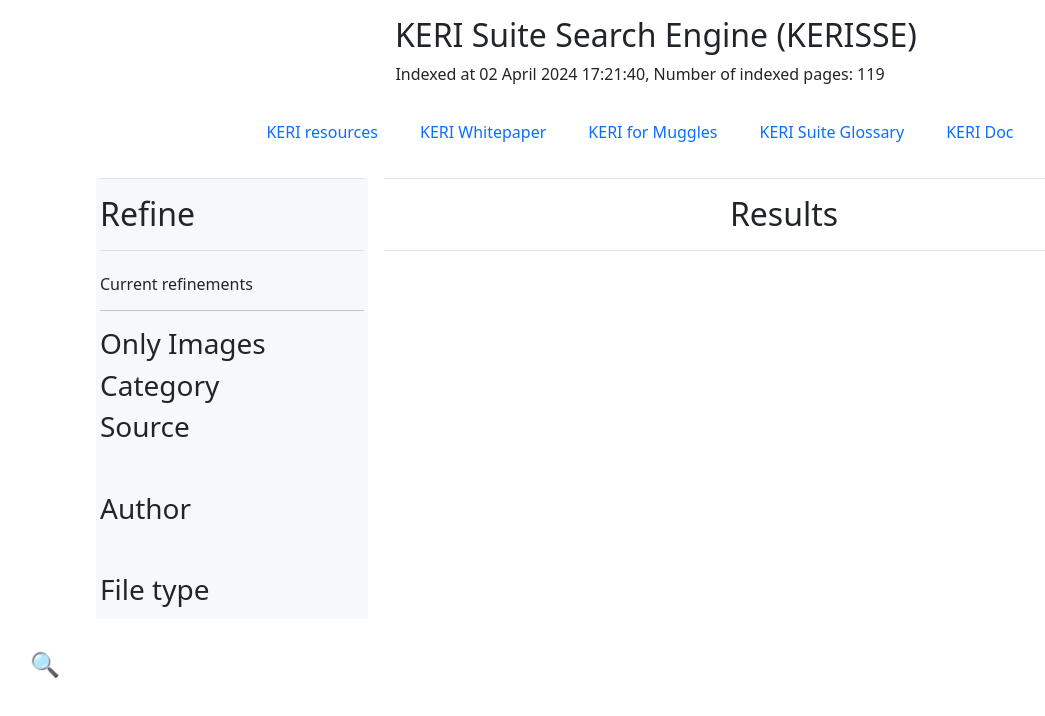
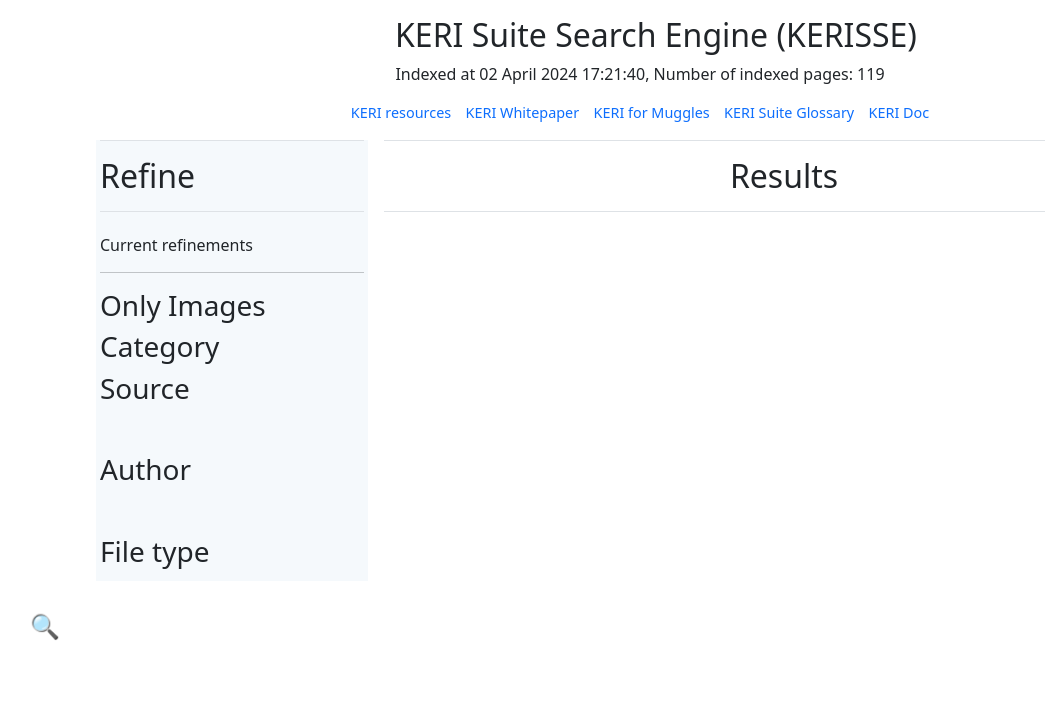
Before and after one commit to WebOfTrust/kerisse, a website built with webpack: page index.html in a window 1280 px wide. Shown: the whole page, without its empty margins (0-1045 px from the left). Built offline with nearby package versions, Linux system fonts and the light colour scheme; files whose address does not match are found by name; what instantsearch.js, typesense-instantsearch-adapter would draw is missing.

Commit message:
Menu padding smaller

```diff
--- a/src/custom.css
+++ b/src/custom.css
@@ -809,7 +809,13 @@
 
 .nav-item {
   display: inline-block !important;
-  padding: 10px 5px !important;
+  padding: 0 !important;
+  text-decoration: none !important;
+  font-size: 0.9em !important;
+}
+
+.nav-item a {
+  padding: 0 0.5em !important;
   text-decoration: none !important;
 }
 
```
